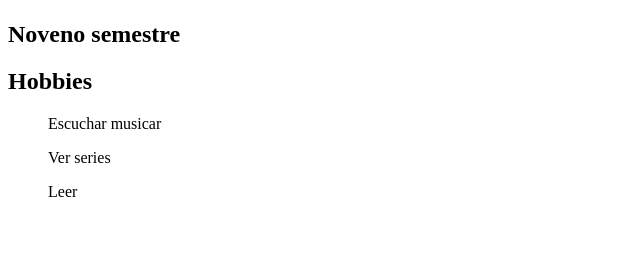
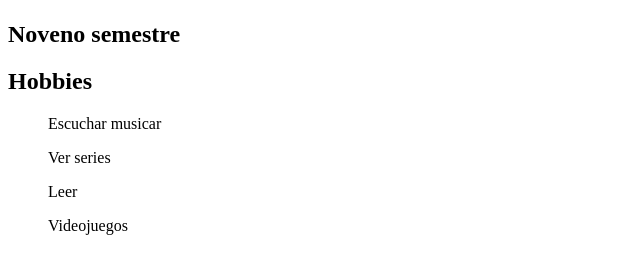
Before and after one commit to KilianCabarcas/Taller-git-1, a plain HTML site: page index.html in a window 1280 px wide. Shown: the part 59-332 px from the top of the page, without its empty margins (0-640 px from the left). Drawn offline with Linux system fonts and the light colour scheme.

Commit message:
hobbie 4

```diff
--- a/index.html
+++ b/index.html
@@ -14,5 +14,7 @@
     <ul>Escuchar musicar</ul>
     <ul>Ver series</ul>
     <ul>Leer</ul>
+    <ul>Videojuegos</ul>
+
 </body>
 </html>
```
